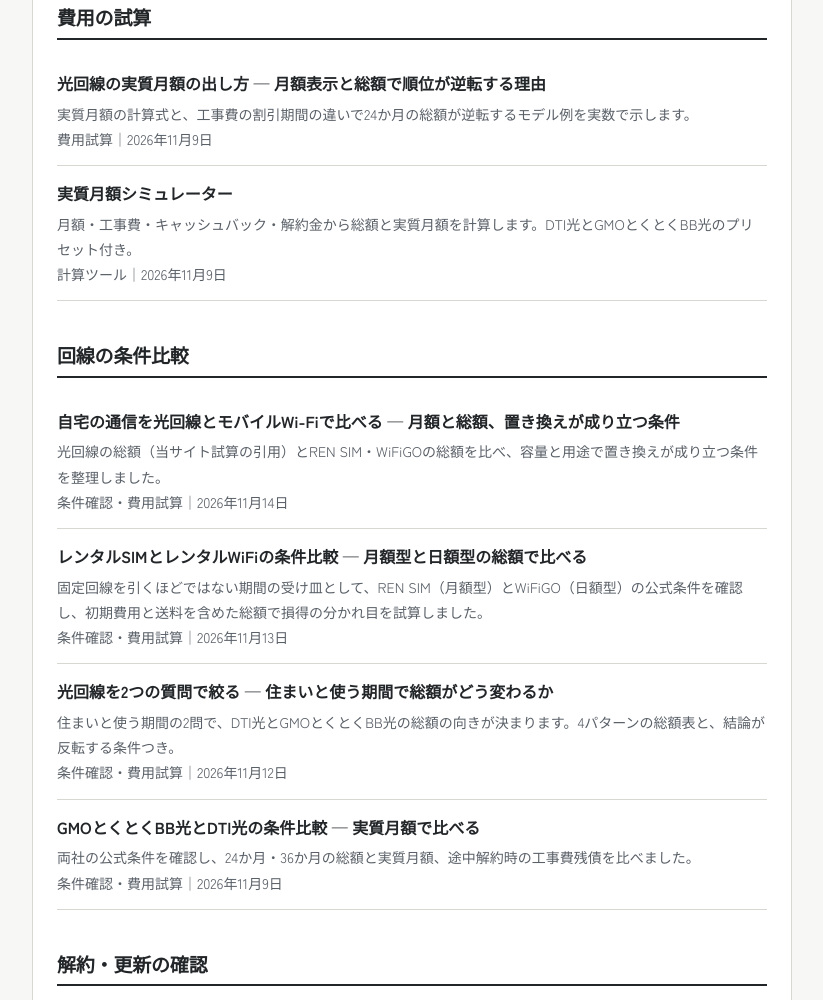
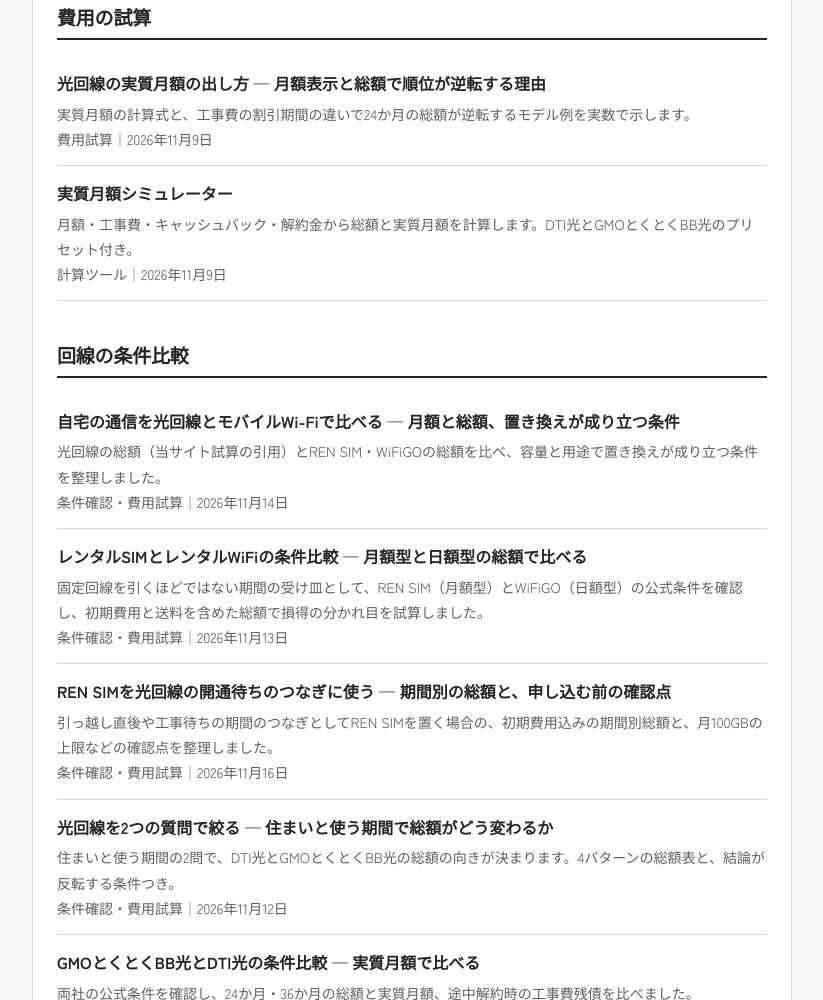
Before and after one commit to miv1982biz-sketch/koteihi-site, a plain HTML site: page articles.html in a window 1280 px wide. Shown: the part 432-1432 px from the top of the page, without its empty margins (228-1051 px from the left). Drawn offline with Linux system fonts and the light colour scheme.

Commit message:
Add REN SIM backup article

```diff
--- a/articles.html
+++ b/articles.html
@@ -62,6 +62,11 @@
       <span>固定回線を引くほどではない期間の受け皿として、REN SIM（月額型）とWiFiGO（日額型）の公式条件を確認し、初期費用と送料を含めた総額で損得の分かれ目を試算しました。</span>
       <span class="src">条件確認・費用試算｜2026年11月13日</span></span>
     </a>
+    <a class="card thumbrow" href="articles/rensim-yobi-tsunagi.html" data-kw="REN SIM 開通待ち つなぎ 引っ越し テレワーク 予備回線 総額 100GB"><span class="txt">
+      <strong>REN SIMを光回線の開通待ちのつなぎに使う — 期間別の総額と、申し込む前の確認点</strong>
+      <span>引っ越し直後や工事待ちの期間のつなぎとしてREN SIMを置く場合の、初期費用込みの期間別総額と、月100GBの上限などの確認点を整理しました。</span>
+      <span class="src">条件確認・費用試算｜2026年11月16日</span></span>
+    </a>
     <a class="card thumbrow" href="articles/hikari-shindan.html" data-kw="診断 2つの質問 住まい 期間 DTI光 GMOとくとくBB光 総額 戸建て マンション 10ギガ"><span class="txt">
       <strong>光回線を2つの質問で絞る — 住まいと使う期間で総額がどう変わるか</strong>
       <span>住まいと使う期間の2問で、DTI光とGMOとくとくBB光の総額の向きが決まります。4パターンの総額表と、結論が反転する条件つき。</span>
```
